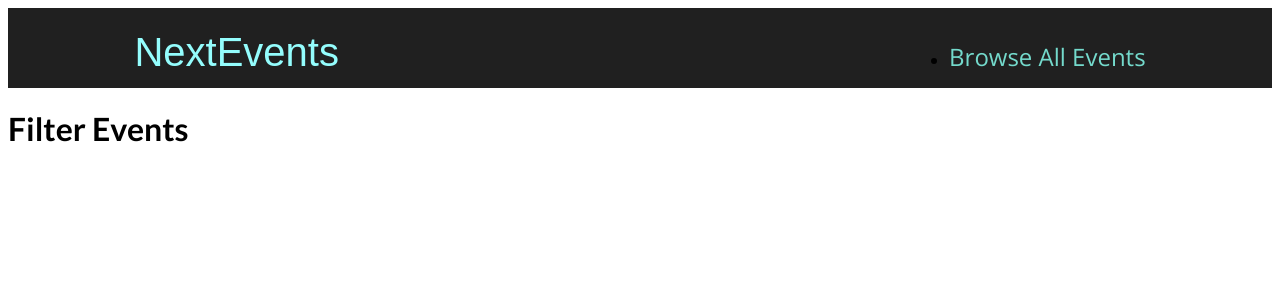
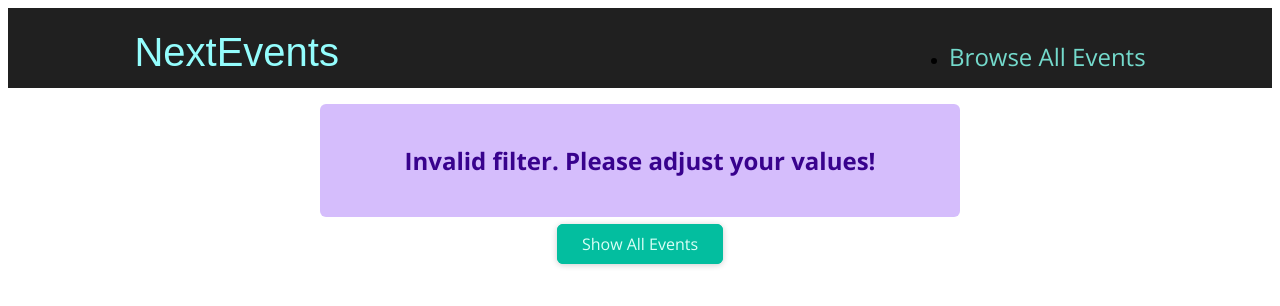
Before and after one commit to criszelaya24/next-events, a Next.js app: page /events in a window 1280 px wide. Shown: the top 306 px of the page. Built offline with nearby package versions, Linux system fonts and the light colour scheme.

Commit message:
Adding search event component

```diff
--- /dev/null
+++ b/components/events/results-title.js
@@ -0,0 +1,18 @@
+import Button from '../../ui/button';
+import classes from './results-title.module.css';
+
+const ResultsTitle = ({ date }) => {
+    const humanReadableDate = new Date(date).toLocaleDateString('en-US', {
+        month: 'long',
+        year: 'numeric',
+    });
+
+    return (
+        <section className={classes.title}>
+            <h1>Events in {humanReadableDate}</h1>
+            <Button link='/events'>Show all events</Button>
+        </section>
+    );
+};
+
+export default ResultsTitle;
--- /dev/null
+++ b/components/events/results-title.module.css
@@ -0,0 +1,6 @@
+.title {
+  margin: 2rem auto;
+  width: 90%;
+  max-width: 40rem;
+  text-align: center;
+}
--- a/dummy-data.js
+++ b/dummy-data.js
@@ -45,6 +45,8 @@
     const filteredEvents = DUMMY_EVENTS.filter((event) => {
         const eventDate = new Date(event.date);
 
+        console.log(event.date, eventDate.getFullYear(), eventDate.getMonth());
+
         return eventDate.getFullYear() === year && eventDate.getMonth() === month - 1;
     });
 
--- a/pages/events/[...slug].js
+++ b/pages/events/[...slug].js
@@ -1,7 +1,54 @@
+import { useRouter } from 'next/router';
+import ErrorAlert from '../../ui/error-alert';
+import Button from '../../ui/Button';
+import { getFilteredEvents } from '../../dummy-data';
+import ResultsTitle from '../../components/events/results-title';
+import EventList from '../../components/events/eventList';
 const FilterEvents = () => {
+    const { query: { slug: filterData } } = useRouter();
+
+    if (!filterData) return <p className='center'>Loading...</p>;
+
+    const year = +filterData[0];
+    const month = +filterData[1];
+
+    if (
+        isNaN(year) ||
+        isNaN(month)
+    ) {
+        return (
+            <>
+                <ErrorAlert>
+                    <p>Invalid filter. Please adjust your values!</p>
+                </ErrorAlert>
+                <div className='center'>
+                    <Button link='/events'>Show All Events</Button>
+                </div>
+            </>
+        );
+    }
+
+    const events = getFilteredEvents({ year, month });
+
+    if (!events || events.length === 0) {
+        return (
+            <>
+                <ErrorAlert>
+                    <p>No events found for the chosen filter!</p>
+                </ErrorAlert>
+                <div className='center'>
+                    <Button link='/events'>Show All Events</Button>
+                </div>
+            </>
+        );
+    }
+
+    const date = new Date(year, month - 1);
+
     return (
         <>
-            <h1>Filter Events</h1>
+            <ResultsTitle date={date}/>
+            <EventList events={events}/>
         </>
     );
 };
--- a/styles/globals.css
+++ b/styles/globals.css
@@ -148,3 +148,8 @@
   background-color: #02afa1;
   border-color: #02afa1;
 }
+
+.center {
+  margin: auto;
+  text-align: center;
+}
--- /dev/null
+++ b/ui/error-alert.js
@@ -0,0 +1,7 @@
+import classes from './error-alert.module.css';
+
+const ErrorAlert = (props) => {
+    return <div className={classes.alert}>{props.children}</div>;
+};
+
+export default ErrorAlert;
--- /dev/null
+++ b/ui/error-alert.module.css
@@ -0,0 +1,12 @@
+.alert {
+  margin: 1rem auto;
+  padding: 1rem 2rem;
+  width: 90%;
+  max-width: 40rem;
+  background-color: #d5bdfc;
+  color: #38028d;
+  font-weight: bold;
+  font-size: 1.5rem;
+  text-align: center;
+  border-radius: 6px;
+}
```
